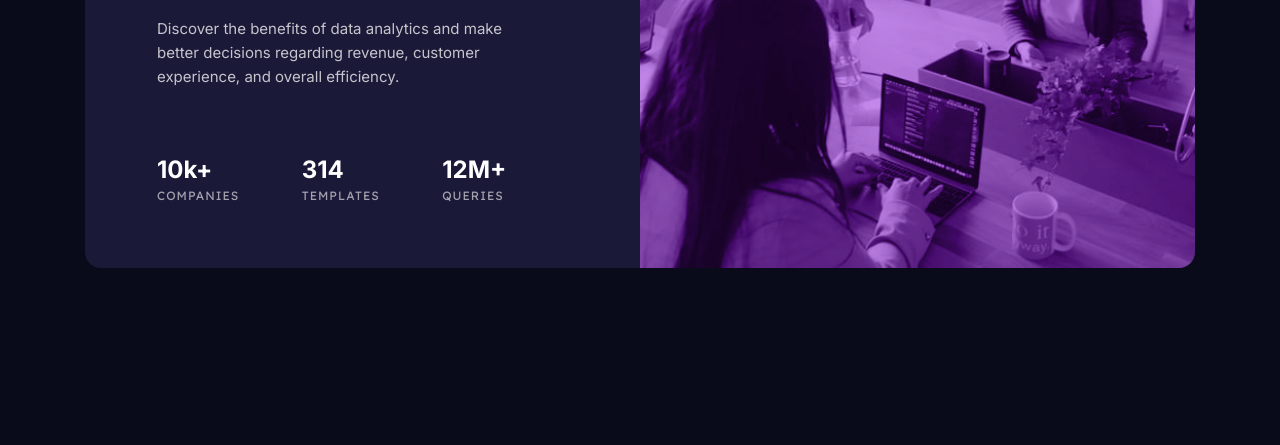
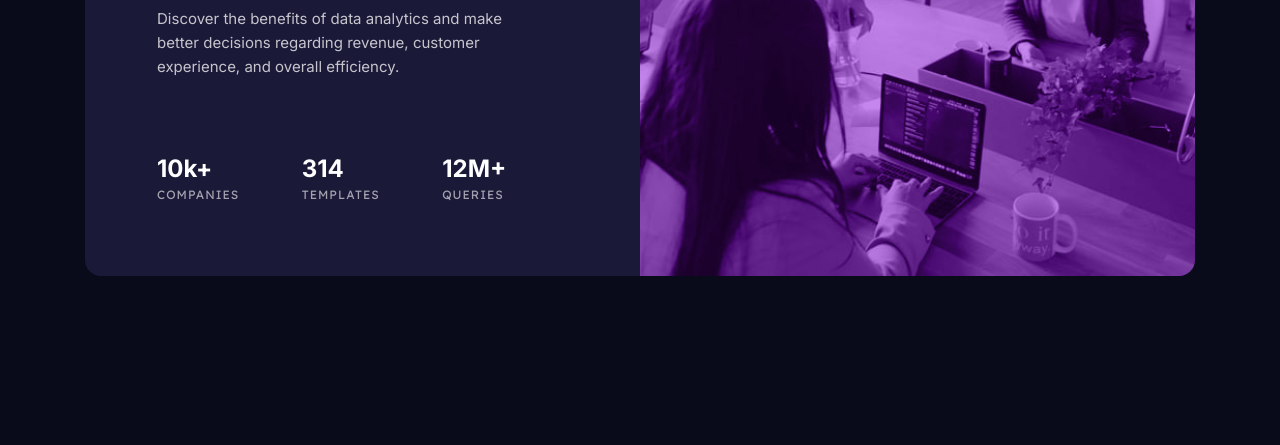
Before and after one commit to gmagnenat/stats-preview-card-component, a website: page public/index.html in a window 1280 px wide. Shown: the part 355-800 px from the top of the page. Drawn offline with Linux system fonts and the light colour scheme.

Commit message:
Update picture and sourcset

```diff
--- a/public/index.html
+++ b/public/index.html
@@ -43,12 +43,10 @@
 				</div>
 			</div>
 			<div class="card__illustration">
-				<figure>
-					<img
-						src="images/image-header-desktop.jpg"
-						alt="people brainstorming"
-					/>
-				</figure>
+				<picture>
+					<source srcset="images/image-header-desktop.jpg" media="(min-width: 53em)">
+					<img src="images/image-header-mobile.jpg" alt="people brainstorming">
+				</pictu>
 			</div>
 		</main>
 
--- a/src/sass/main.scss
+++ b/src/sass/main.scss
@@ -80,10 +80,10 @@ body {
 }
 
 .card {
-	width: min(100% - 2rem, 100%);
+	width: min(100% - 2rem, 327px);
 	margin-inline: auto;
 	background-color: $clr-primary-800;
-	text-align: start;
+	text-align: center;
 	border-radius: $br-8;
 
 	display: grid;
@@ -91,10 +91,7 @@ body {
 	&__body {
 		padding: $p-10;
 		display: grid;
-
-		p {
-			max-width: 85%;
-		}
+		gap: 1rem;
 	}
 
 	&__title {
@@ -112,7 +109,7 @@ body {
 		align-items: center;
 		list-style: none;
 		justify-content: space-between;
-		margin-top: auto;
+		margin-top: 2rem;
 
 		li {
 			display: flex;
@@ -147,7 +144,6 @@ body {
 		order: -1;
 		position: relative;
 
-		figure,
 		img {
 			width: 100%;
 			height: 100%;
@@ -181,20 +177,25 @@ body {
 	.card {
 		width: min(100% - 2rem, 69.375rem);
 		grid-template-columns: 1fr 1fr;
+		text-align: start;
 
 		&__body {
 			padding: $p-12;
 			padding-bottom: $p-11;
+
+			p {
+				max-width: 85%;
+			}
 		}
 
 		&__title {
 			font-size: $fs-12;
 			letter-spacing: 0.2px;
+			line-height: 1.2;
 		}
 
 		&__illustration {
 			order: 1;
-			max-height: 27.875rem;
 
 			img {
 				border-top-left-radius: 0;
@@ -206,6 +207,7 @@ body {
 		&__stats {
 			flex-direction: row;
 			max-width: 85%;
+			gap: 0;
 
 			li {
 				margin-bottom: 0;
```
Also changed, not shown: src/index.html (+4 -6 lines), README.md, public/css/main.css, screenshot.png (added), 2 other files.
